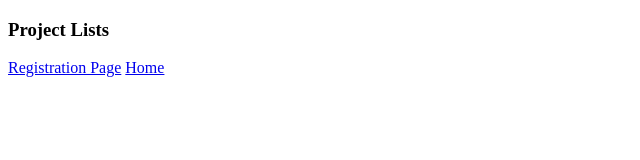
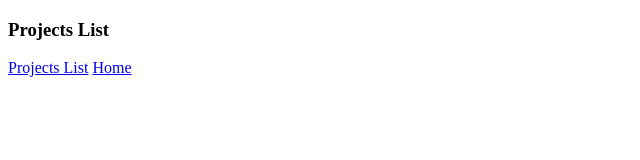
Before and after one commit to Yas1th005/wd201, a website: page http-server/project.html in a window 1280 px wide. Shown: the full height of the page, 0-640 px from the left. Drawn offline with Linux system fonts and the light colour scheme.

Commit message:
Update project.html

```diff
--- a/http-server/project.html
+++ b/http-server/project.html
@@ -6,8 +6,8 @@
     <title>Projects</title>
 </head>
 <body>
-    <h3>Project Lists</h3>
-    <a href="/registration">Registration Page</a>
+    <h3>Projects List</h3>
+    <a href="/registration">Projects List</a>
     <a href="/">Home</a>
 </body>
 </html>
```
